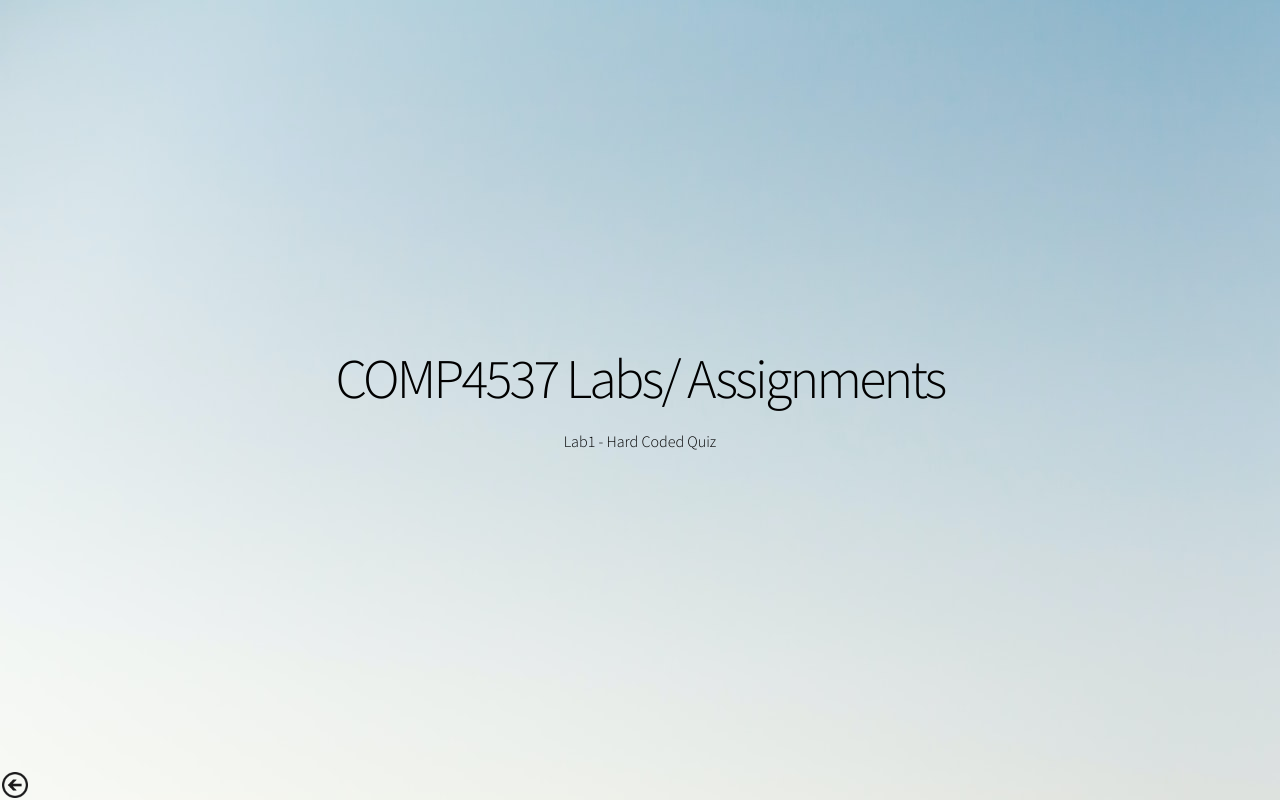
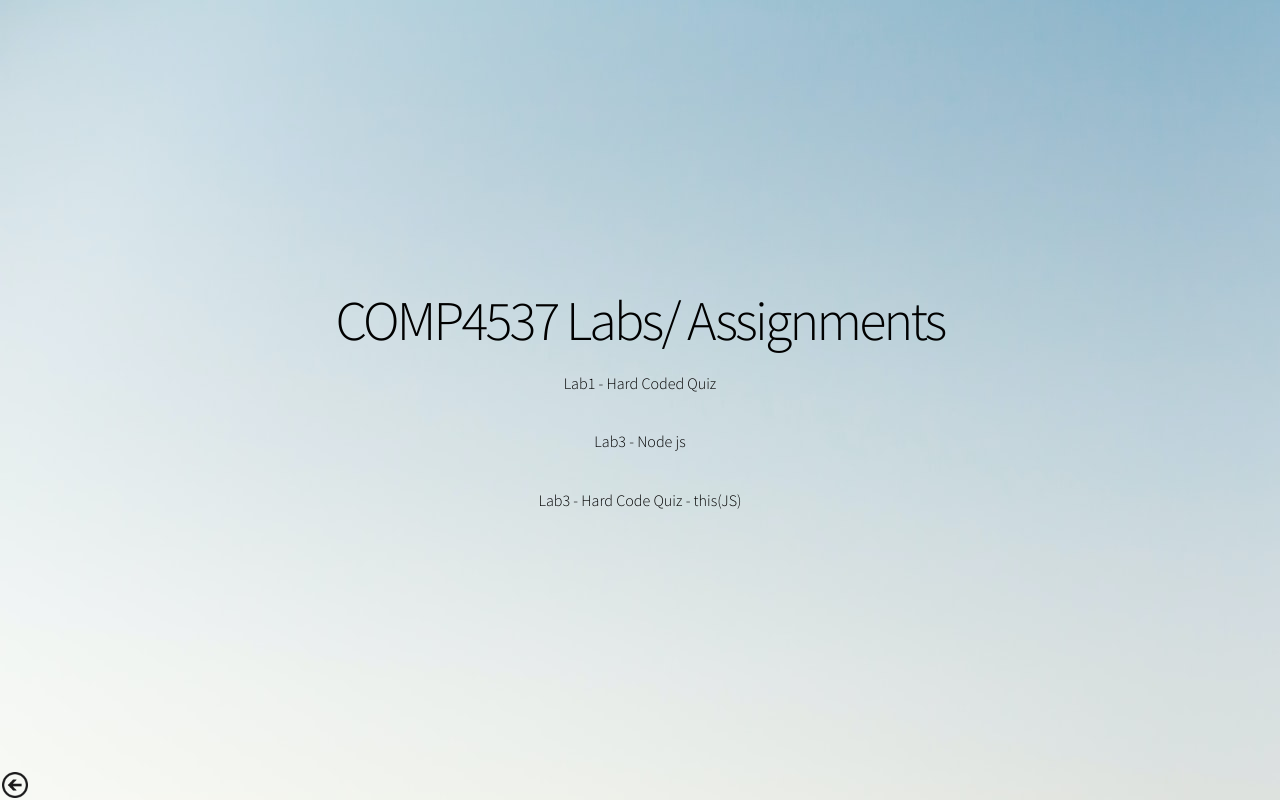
Before and after one commit to YashsviG/YashsviG.github.io, a website: page COMP4537/COMP4537.html in a window 1280 px wide. Drawn offline with Linux system fonts and the light colour scheme.

Commit message:
updated COMP4537.html

```diff
--- a/COMP4537/COMP4537.html
+++ b/COMP4537/COMP4537.html
@@ -16,7 +16,9 @@
 
                         <div class="content" style = "max-width: none;">
 							<h1>COMP4537 Labs/ Assignments</h1>
-                            <p><a href="labs/1/quizQuestions.html" style="text-decoration: none;">Lab1 - Hard Coded Quiz</a></p>
+							<p><a href="labs/1/quizQuestions.html" style="text-decoration: none;">Lab1 - Hard Coded Quiz</a></p>
+							<p><a href="labs/3/serverTime.html" style="text-decoration: none;">Lab3 - Node js</a></p>
+							<p><a href="labs/3/thisQuestions.html" style="text-decoration: none;">Lab3 - Hard Code Quiz - this(JS)</a></p>
 
 						</div>
                         <div>
```
